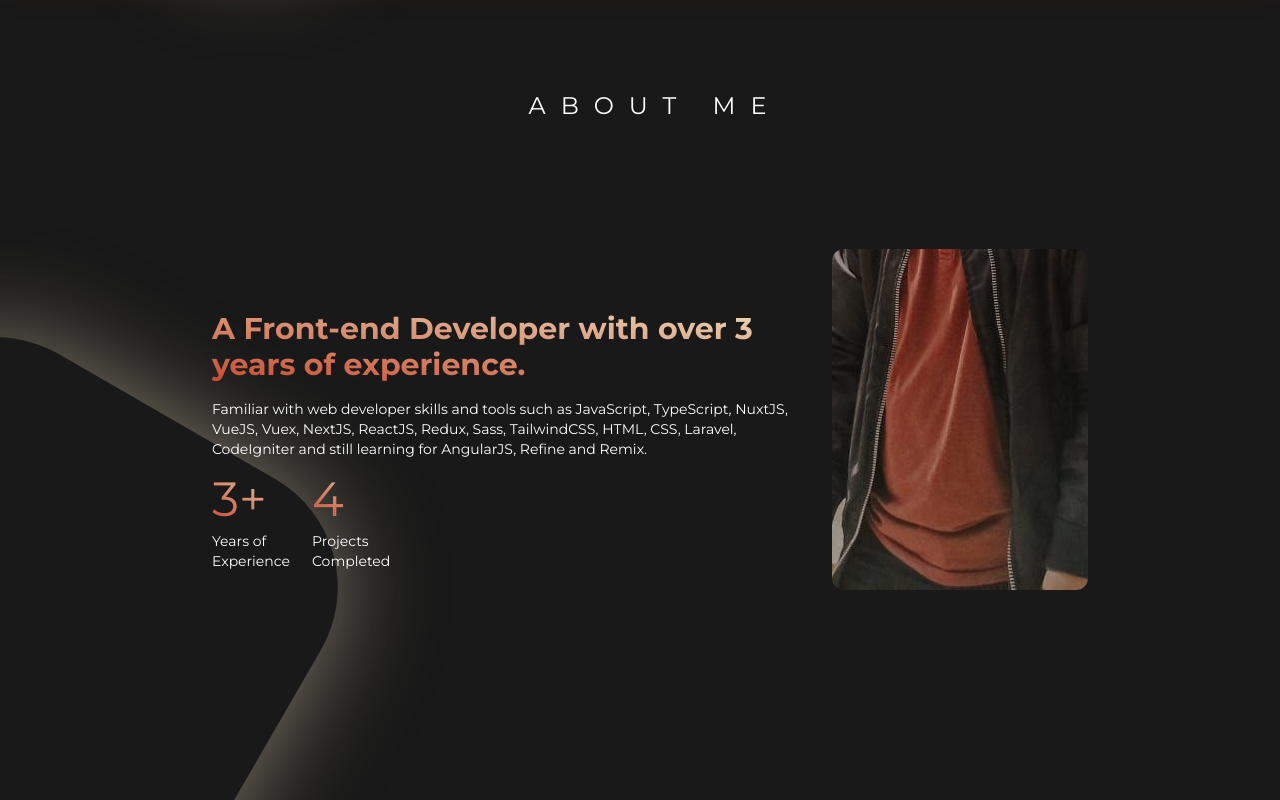
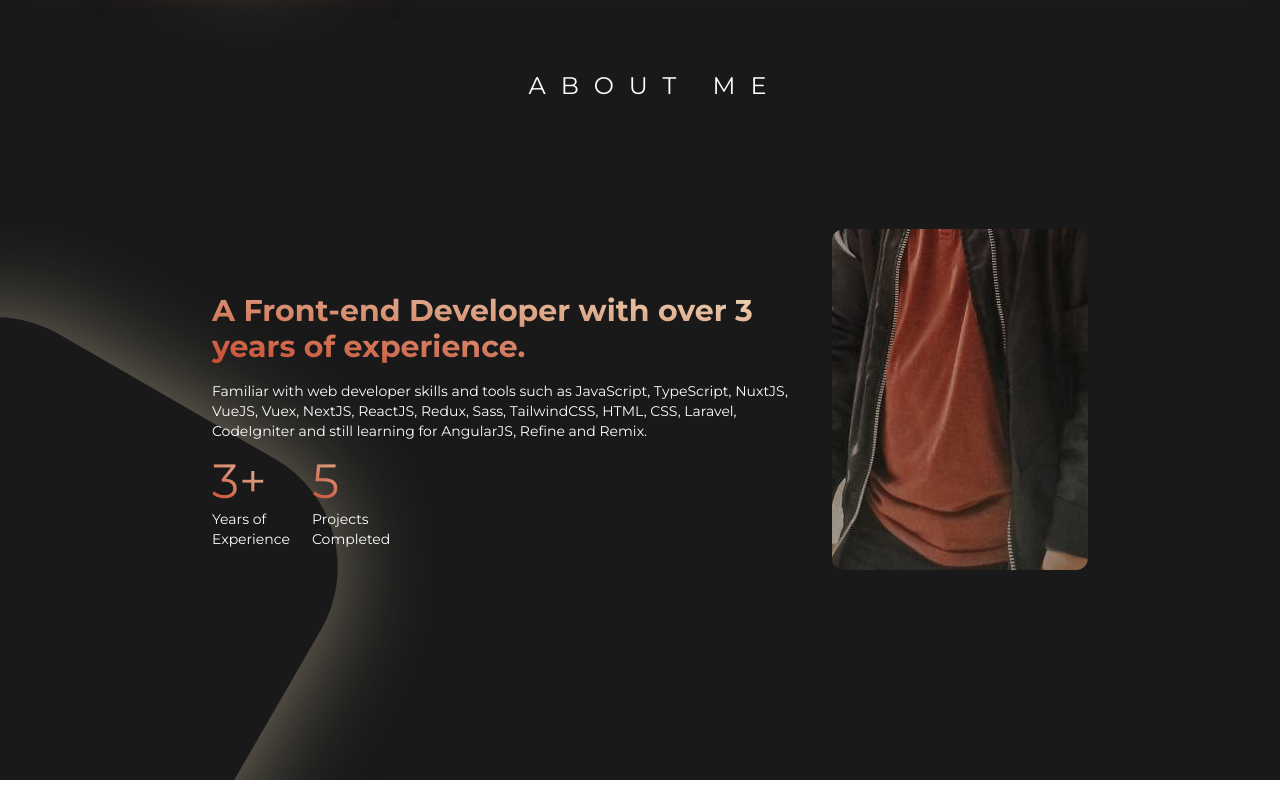
Before and after one commit to narendra087/nnegara, a Next.js app: page / in a window 1280 px wide. Shown: the part 840-1640 px from the top of the page. Built offline with nearby package versions, Linux system fonts and the light colour scheme.

Commit message:
[UPD] Layout

```diff
--- a/components/layouts/About.tsx
+++ b/components/layouts/About.tsx
@@ -53,12 +53,12 @@ const About = (props: Props) => {
             Familiar with web developer skills and tools such as JavaScript, TypeScript, NuxtJS, VueJS, Vuex, NextJS, ReactJS, Redux, Sass, TailwindCSS, HTML, CSS, Laravel, CodeIgniter and still learning for AngularJS, Refine and Remix.
           </p>
           <div className="flex items-center gap-5 mx-auto md:mx-0">
-            <div className="flex flex-col gap-2 max-w-[80px]">
+            <div className="flex flex-col gap-1 max-w-[80px]">
               <CountUp end={3} suffix="+" className="md:text-5xl text-4xl text-transparent bg-clip-text bg-gradient-to-tr from-[#C84B31] to-[#ECDBBA]" />
               <p className="text-sm">Years of Experience</p>
             </div>
-            <div className="flex flex-col gap-2 max-w-[80px]">
-              <CountUp end={4} className="md:text-5xl text-4xl text-transparent bg-clip-text bg-gradient-to-tr from-[#C84B31] to-[#ECDBBA]" />
+            <div className="flex flex-col gap-1 max-w-[80px]">
+              <CountUp end={5} className="md:text-5xl text-4xl text-transparent bg-clip-text bg-gradient-to-tr from-[#C84B31] to-[#ECDBBA]" />
               <p className="text-sm">Projects Completed</p>
             </div>
           </div>
--- a/components/layouts/Intro.tsx
+++ b/components/layouts/Intro.tsx
@@ -7,7 +7,7 @@ import { BsGithub, BsLinkedin, BsTelegram } from 'react-icons/bs';
 
 const Intro = () => {
   return (
-    <div className='intro-section flex flex-col lg:flex-row gap-4 px-5 max-w-7xl xl:mx-auto mx-5 md:min-h-[calc(100vh-90px)] min-h-[calc(100vh-58px)] bg-[#191919] lg:rounded-t-[100px] rounded-t-[50px] transition-all duration-300 lg:mb-10 mb-5'>
+    <div className='intro-section flex flex-col lg:flex-row gap-4 px-5 max-w-7xl xl:mx-auto mx-5 md:min-h-[calc(100vh-90px)] min-h-[calc(100vh-58px)] bg-[#191919] lg:rounded-t-[100px] rounded-t-[50px] transition-all duration-300 mb-5'>
       <div className='picture-section flex-1 relative items-center flex lg:block pt-5 max-h-80 lg:max-h-full'>
         <div
           className='circle circle-orange-2 lg:w-[380px] lg:h-[380px] w-[200px] h-[200px] transition-all duration-300 lg:absolute lg:bottom-[50px] lg:left-10 right-5 bottom-10 bg-[#ECDBBA] rounded-[25%] rotate-[45deg] mx-auto lg:mx-0 overflow-hidden'>
--- a/pages/index.tsx
+++ b/pages/index.tsx
@@ -9,7 +9,7 @@ import Experience from '@/components/layouts/Experience'
 
 export default function Home() {
   return (
-    <div className='bg-[#191919] text-[#FEFEFE] z-0'>
+    <div className='bg-[#191919] text-[#FEFEFE] z-0 overflow-hidden'>
       <Head>
         <title>Narendra Portofolio</title>
         <link rel="preconnect" href="https://fonts.googleapis.com" />
--- a/styles/globals.css
+++ b/styles/globals.css
@@ -16,18 +16,19 @@
 
 /* width */
 ::-webkit-scrollbar {
-  width: 10px;
-  height: 10px;
+  width: 8px;
+  height: 8px;
 }
 
 /* Track */
 ::-webkit-scrollbar-track {
-  @apply bg-[#191919]/20;
+  @apply bg-[#191919];
 }
 
 /* Handle */
 ::-webkit-scrollbar-thumb {
-  @apply bg-[#ECDBBA]/20;
+  @apply bg-[#ECDBBA]/50;
+  /* @apply bg-[#191919]; */
 }
 
 /* Handle on hover */
```
